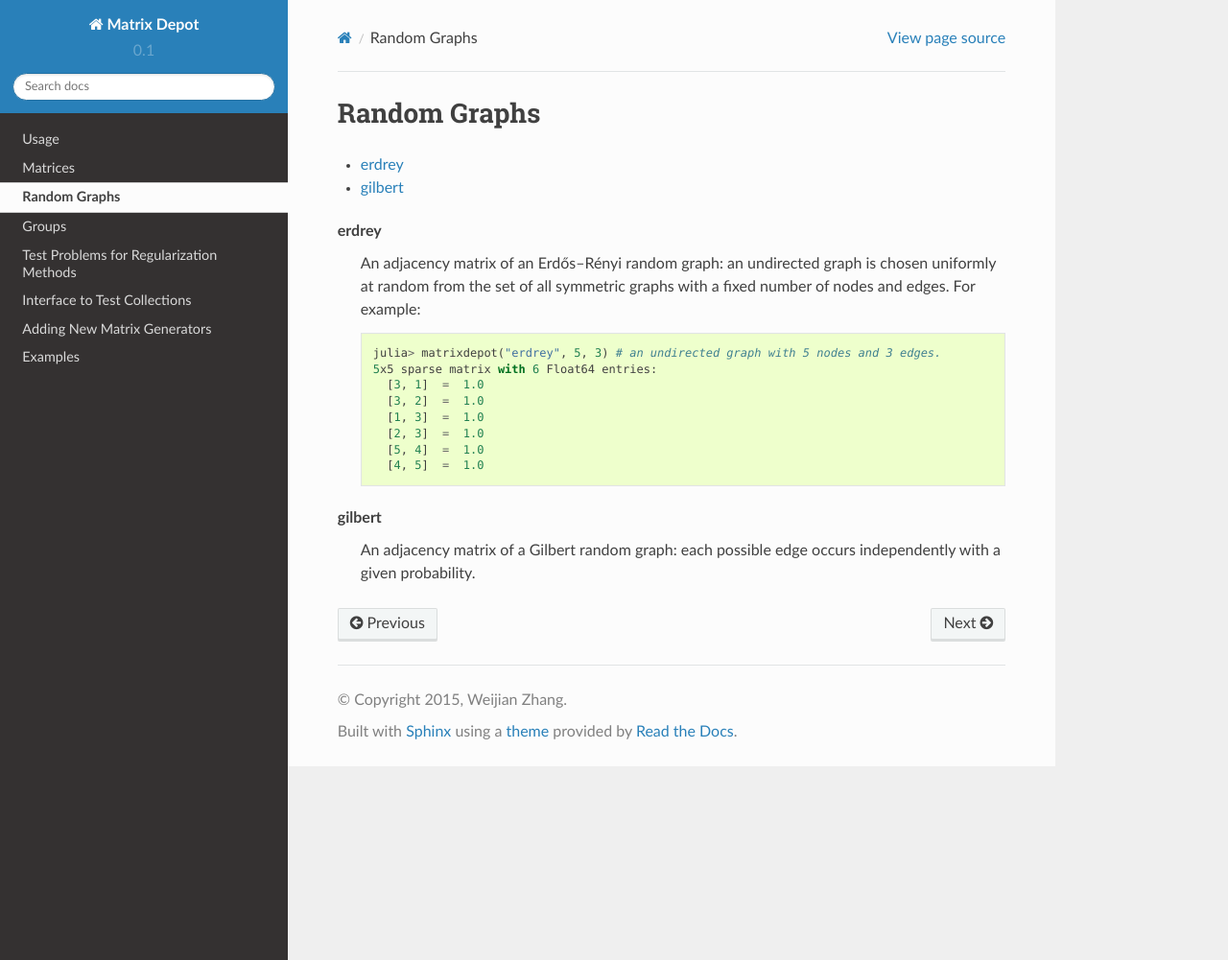
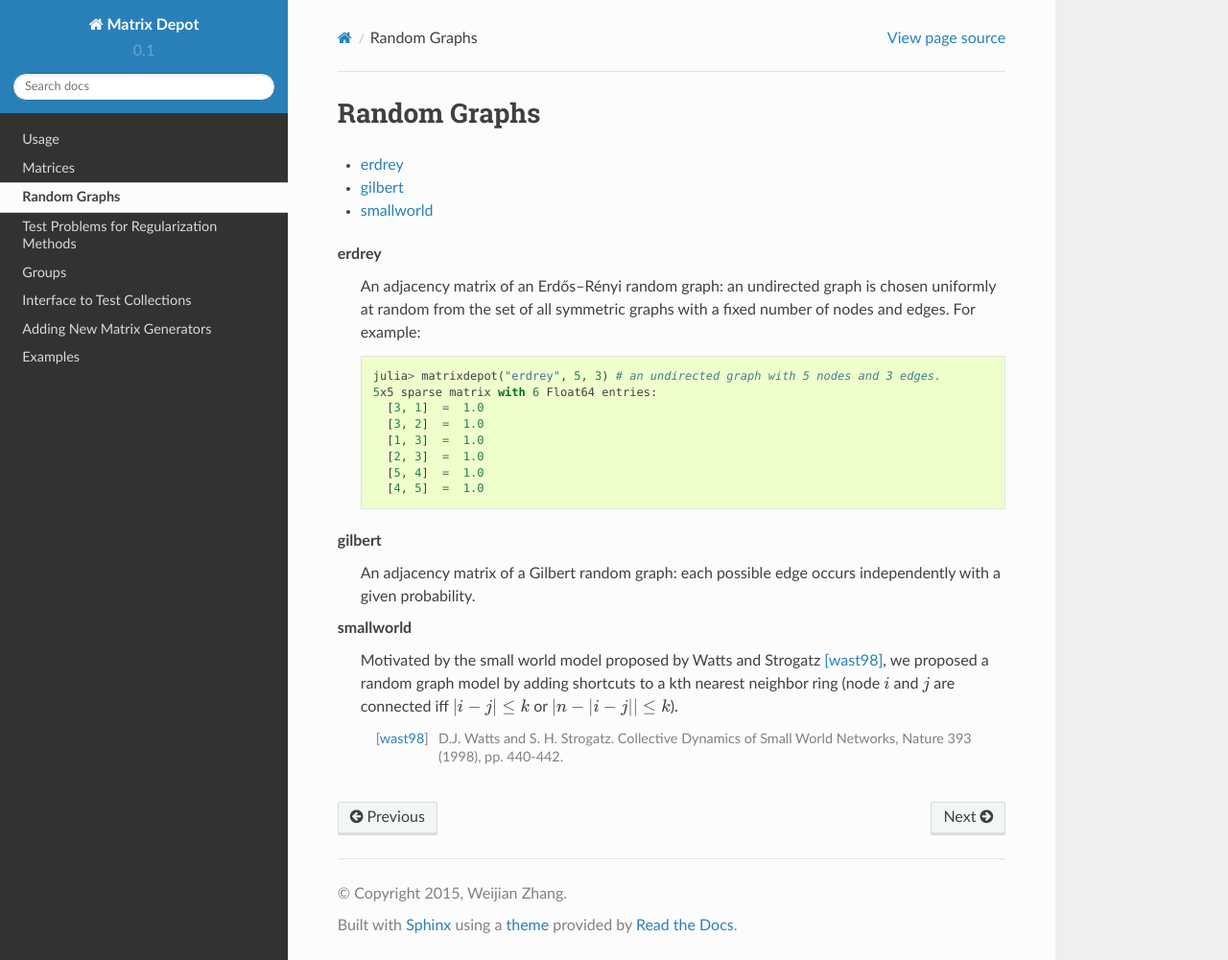
Before and after one commit to JuliaLinearAlgebra/MatrixDepot.jl, a Sphinx documentation site: the page built from doc/graphs.rst, in a window 1280 px wide and 1001 px high. Shown: the whole window at 96% size. Built offline with Sphinx 7.4.7 and the Read the Docs theme 2.0.0, drawn with Linux system fonts in a browser that asks for light colours.

Commit message:
add tests and update doc

```diff
--- a/doc/graphs.rst
+++ b/doc/graphs.rst
@@ -5,6 +5,7 @@ Random Graphs
 
 * :term:`erdrey`
 * :term:`gilbert`
+* :term:`smallworld`
 
 .. glossary::
    :sorted:
@@ -27,3 +28,12 @@ Random Graphs
    gilbert
          An adjacency matrix of a Gilbert random graph: each possible edge occurs
 	 independently with a given probability.
+
+   smallworld
+         Motivated by the small world model proposed by Watts and Strogatz [wast98]_,
+	 we proposed a random graph model by adding shortcuts to a kth nearest
+	 neighbor ring (node :math:`i` and :math:`j` are connected iff :math:`|i-j| \leq k` or
+	 :math:`|n - |i-j|| \leq k`).
+
+         .. [wast98] D.J. Watts and S. H. Strogatz. Collective Dynamics of Small World
+		   Networks, Nature 393 (1998), pp. 440-442.
--- a/doc/index.rst
+++ b/doc/index.rst
@@ -30,8 +30,8 @@ To install the release version, type::
    usage.rst
    matrices.rst
    graphs.rst
+   regu.rst
    properties.rst
-   regu.rst
    interface.rst
    user.rst
    examples.rst
```
Also changed, not shown: 2 other files.
